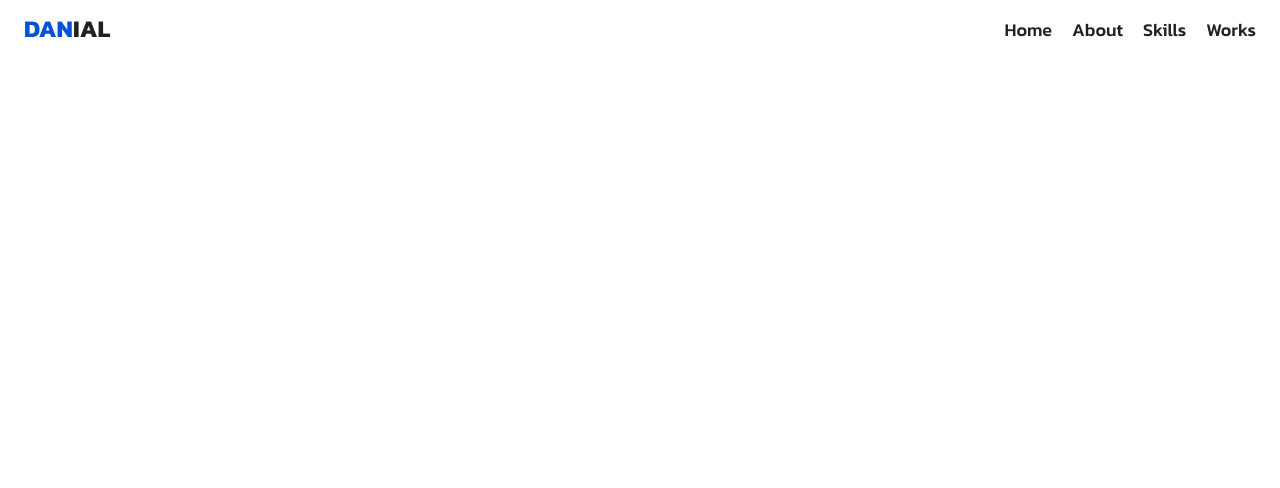
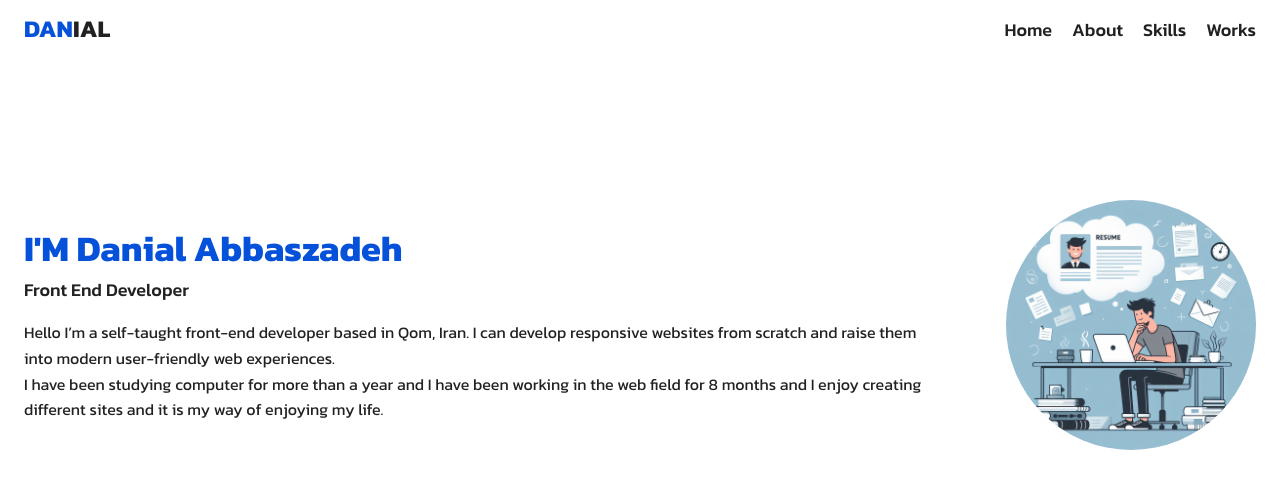
Before and after one commit to Mr-RoRo/portofilo, a React (Vite) app: page / in a window 1280 px wide. Shown: the top 488 px of the page. Built offline with nearby package versions, Linux system fonts and the light colour scheme.

Commit message:
feat(): Create Hero

```diff
--- a/src/App.tsx
+++ b/src/App.tsx
@@ -1,10 +1,12 @@
 import { Stack } from "@mui/material";
 import NavBar from "./components/NavBar/NavBar";
+import Hero from "./components/Hero/Hero";
 
 function App() {
   return (
     <Stack>
       <NavBar />
+      <Hero />
     </Stack>
   );
 }
--- /dev/null
+++ b/src/components/Hero/Hero.tsx
@@ -0,0 +1,44 @@
+import { Container, Stack, Typography } from "@mui/material";
+import profile from "../../assets/profile.png";
+const Hero = () => {
+  return (
+    <Stack width="100%" mt="200px" mb="150px">
+      <Container
+        sx={{
+          display: "flex",
+          alignItems: "center",
+          justifyContent: "space-between",
+          gap: "80px",
+        }}
+      >
+        <Stack>
+          <Typography variant="h1" color="primary">
+            I'M Danial Abbaszadeh
+          </Typography>
+          <Typography variant="h3" mt="10px" mb="20px">
+            Front End Developer
+          </Typography>
+          <Typography lineHeight={1.6} variant="body1">
+            Hello I’m a self-taught front-end developer based in Qom, Iran. I
+            can develop responsive websites from scratch and raise them into
+            modern user-friendly web experiences.
+          </Typography>
+          <Typography lineHeight={1.6} variant="body1">
+            I have been studying computer for more than a year and I have been
+            working in the web field for 8 months and I enjoy creating different
+            sites and it is my way of enjoying my life.
+          </Typography>
+        </Stack>
+        <Stack
+          component="img"
+          src={profile}
+          borderRadius="100%"
+          width="250px"
+          height="250px"
+        />
+      </Container>
+    </Stack>
+  );
+};
+
+export default Hero;
```
